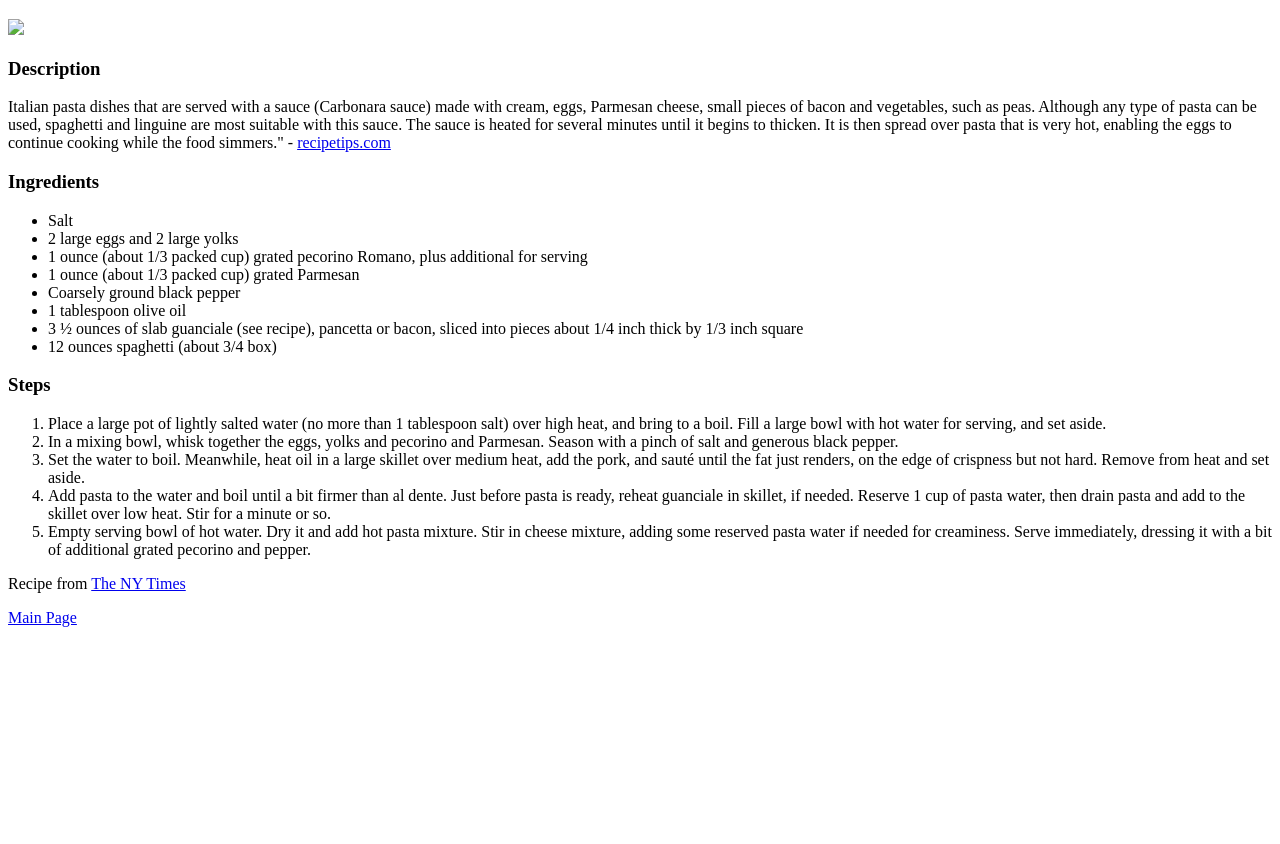
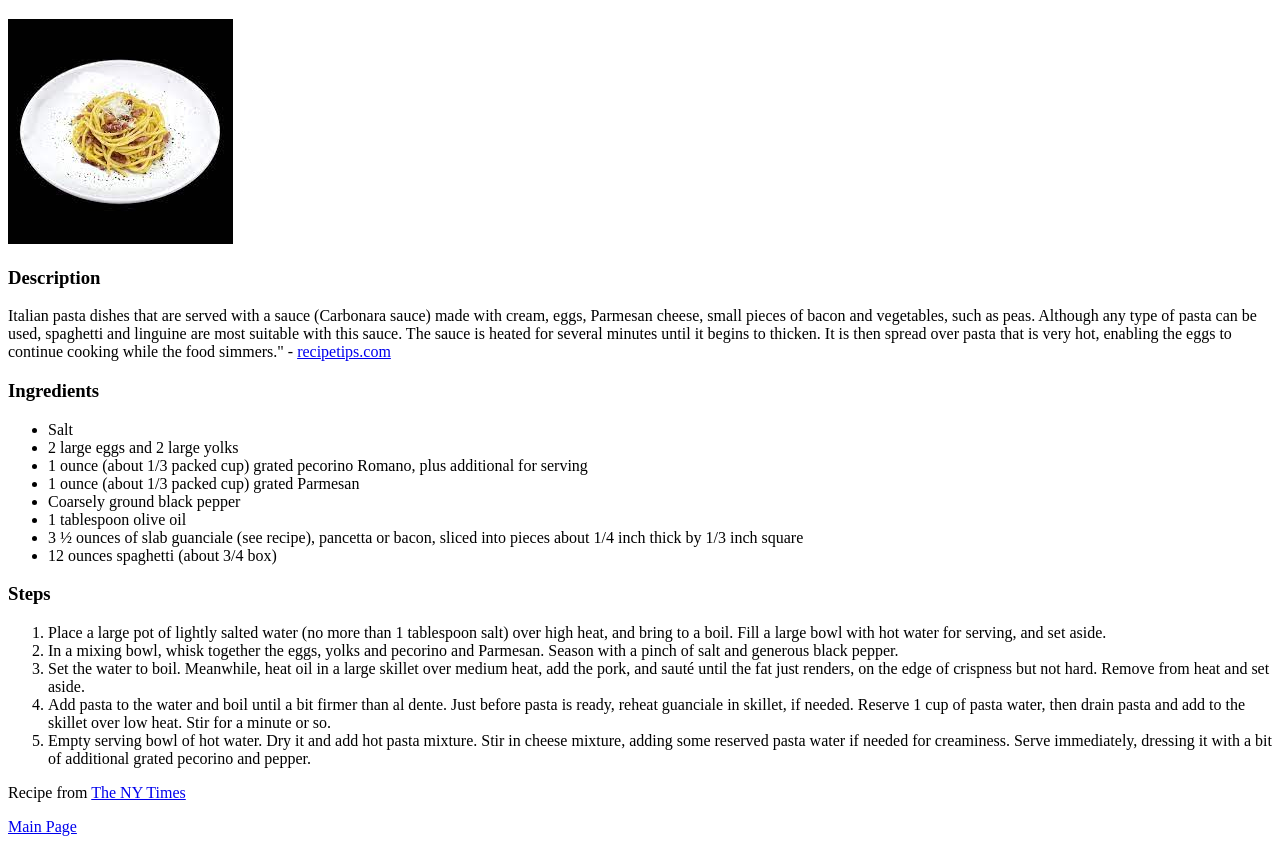
Before and after one commit to GnawhDaniel/odin-recipes, a plain HTML site: page recipes/Carbonara.html in a window 1280 px wide. Shown: the part 61-905 px from the top of the page. Before the commit the page ends 800 px from the top, so only its background shows below. Drawn offline with Linux system fonts and the light colour scheme.

Commit message:
Changed img src

```diff
--- a/recipes/Carbonara.html
+++ b/recipes/Carbonara.html
@@ -6,7 +6,7 @@
   <body>
     <h1>Carbonara</h1>
     <div>
-      <img src="../carbonara_img.jpeg">
+      <img src="../media/carbonara_img.jpeg">
     </div>
     <h3>Description</h3>
     <p>Italian pasta dishes that are served with a sauce (Carbonara sauce) made with cream, eggs, Parmesan cheese, small pieces of bacon and vegetables, such as peas. Although any type of pasta can be used, spaghetti and linguine are most suitable with this sauce. The sauce is heated for several minutes until it begins to thicken. It is then spread over pasta that is very hot, enabling the eggs to continue cooking while the food simmers." - <a href="https://www.recipetips.com/glossary-term/t--35348/carbonara.asp" target="_blank">recipetips.com</a></p>
```
